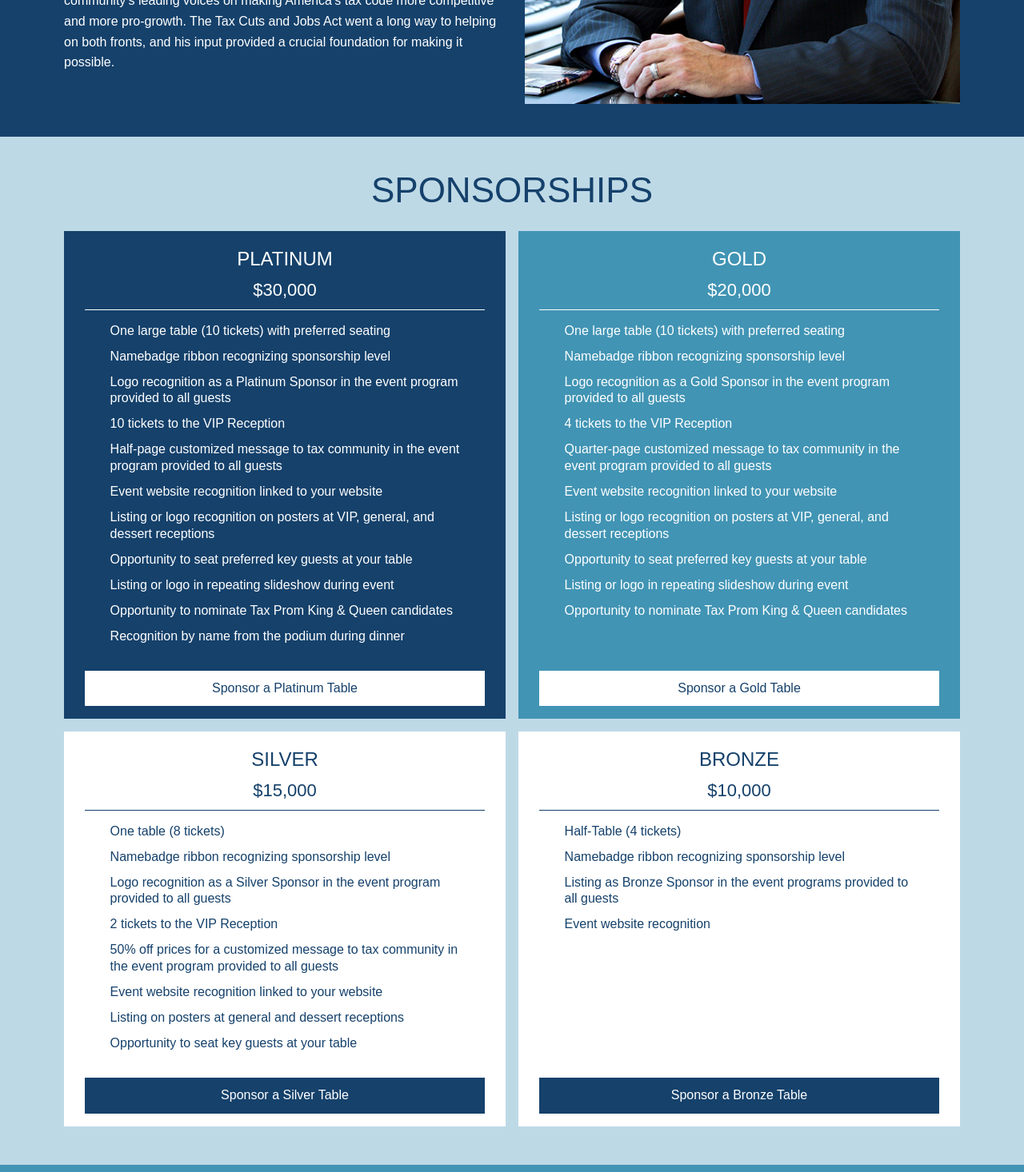
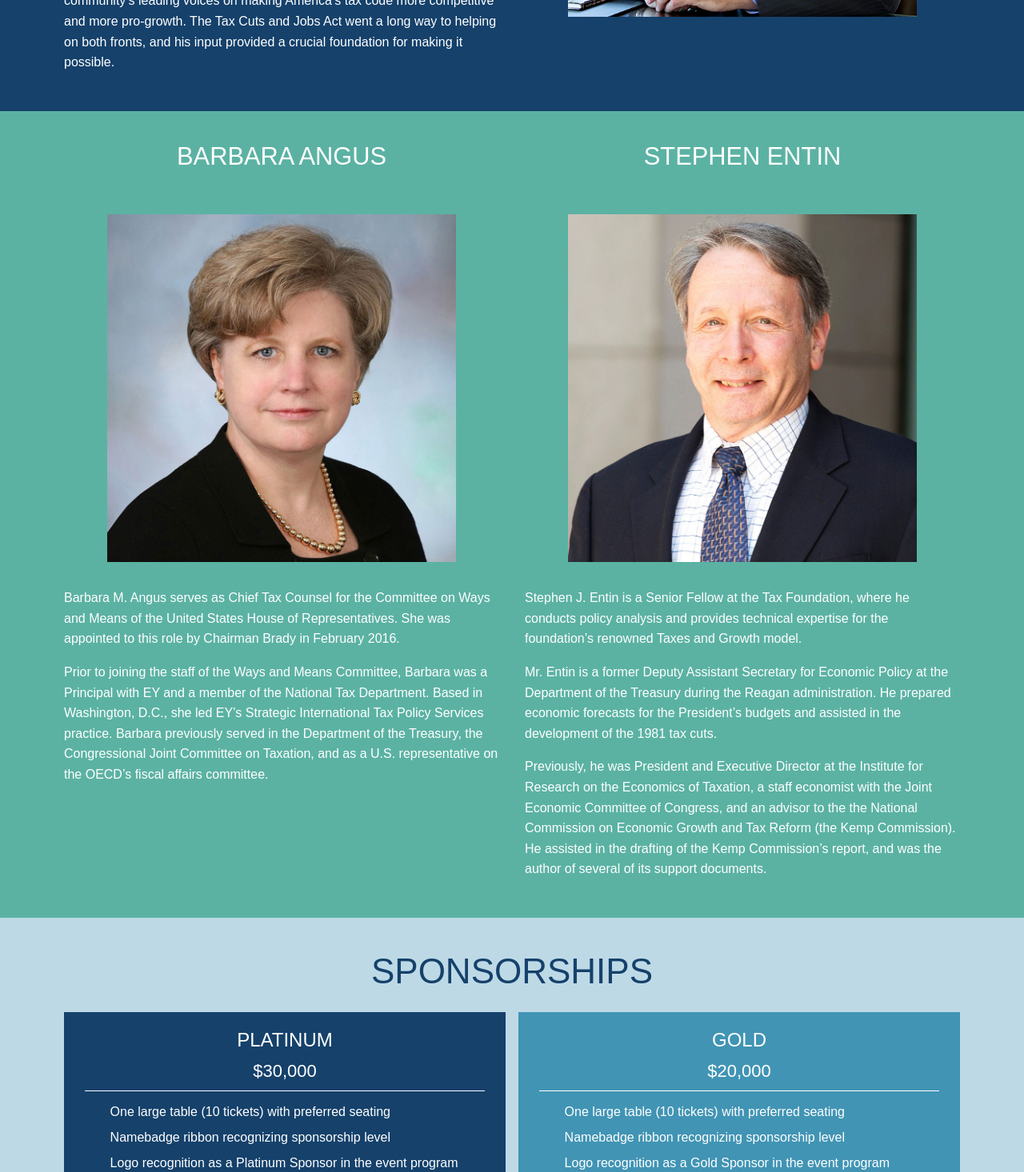
Before and after one commit to TaxFoundation/taxprom-2018, a React (Create React App) app: page / in a window 1280 px wide. Shown: the part 3600-5066 px from the top of the page at 80% size. Built offline with nearby package versions, Linux system fonts and the light colour scheme; a web font is replaced by a local one.

Commit message:
New section for Angus and Entin

```diff
--- a/src/data/taxprom2018.json
+++ b/src/data/taxprom2018.json
@@ -235,6 +235,10 @@
             "link": "https://www.fedex.com/en-us/home.html"
           },
           {
+            "name": "Microsoft Corporation",
+            "link": "https://www.microsoft.com/en-us/"
+          },
+          {
             "name": "Nareit",
             "link": "https://www.reit.com/"
           },
@@ -318,6 +322,10 @@
         ],
         "sponsors": [
           {
+            "name": "Akin Gump Strauss Hauer & Feld LLP",
+            "link": "https://www.akingump.com/en/"
+          },
+          {
             "name": "Baker McKenzie",
             "link": "https://www.bakermckenzie.com/en"
           },
@@ -359,10 +367,6 @@
           {
             "name": "The Men and Women of Hunt Consolidated, Inc.",
             "link": "http://www.huntconsolidated.com/"
-          },
-          {
-            "name": "Microsoft Corporation",
-            "link": "https://www.microsoft.com/en-us/"
           }
         ],
         "previousSponsors": [
--- a/src/sections/Awards.js
+++ b/src/sections/Awards.js
@@ -1,8 +1,10 @@
-import React from 'react';
+import React, { Fragment } from 'react';
 import styled from 'styled-components';
 import BackgroundColorContainer from '../components/BackgroundColorContainer';
 import SectionContainer from '../components/SectionContainer';
 import mw from '../images/mark-weinberger.jpg';
+import ba from '../images/BarbaraAngus.jpg';
+import se from '../images/SteveEntin.jpg';
 
 const AwardeeContainer = styled.div`
   display: grid;
@@ -20,9 +22,39 @@ const AwardeeContainer = styled.div`
   }
 `;
 
+const SecondaryAwardeeContainer = styled.div`
+  display: grid;
+  grid-gap: 2rem;
+  grid-template: auto / 1fr;
+  grid-template-areas:
+    'first-name'
+    'first-photo'
+    'first-bio'
+    'second-name'
+    'second-photo'
+    'second-bio';
+
+  p {
+    font-size: 1rem;
+    line-height: 1.6;
+    margin-bottom: 1rem;
+  }
+
+  @media (min-width: 920px) {
+    grid-template: repeat(3, auto) / repeat(2, 1fr);
+    grid-template-areas:
+      'first-name second-name'
+      'first-photo second-photo'
+      'first-bio second-bio';
+  }
+`;
+
 const AwardeeText = styled.div``;
 
-const AwardeePhoto = styled.div``;
+const AwardeePhoto = styled.img`
+  margin: 0 auto;
+  width: 80%;
+`;
 
 const Name = styled.div`
   border-bottom: 1px solid #fff;
@@ -31,13 +63,14 @@ const Name = styled.div`
 `;
 
 const Awards = props => (
+  <Fragment>
     <BackgroundColorContainer bg="primary" color="white" id={props.id}>
       <SectionContainer>
         <h3>2018 Distinguished Service Award</h3>
         <AwardeeContainer>
           <AwardeeText>
             <Name>
-            <h4>Mark Weinberger</h4>
+              <h4>Keynote: Mark Weinberger</h4>
               <p style={{ textAlign: 'center' }}>Global Chairman and CEO of EY</p>
             </Name>
             <p>
@@ -56,12 +89,50 @@ const Awards = props => (
               helping on both fronts, and his input provided a crucial foundation for making it possible.
             </p>
           </AwardeeText>
-        <AwardeePhoto>
-          <img src={mw} alt="Mark Weinberger" style={{ width: '100%' }} />
-        </AwardeePhoto>
+          <AwardeePhoto src={mw} alt="Mark Weinberger" />
         </AwardeeContainer>
       </SectionContainer>
     </BackgroundColorContainer>
+    <BackgroundColorContainer bg="secondary" color="white">
+      <SectionContainer>
+        <SecondaryAwardeeContainer>
+          <h4 style={{ gridArea: 'first-name' }}>Barbara Angus</h4>
+          <AwardeePhoto src={ba} alt="Barbara Angus" style={{ gridArea: 'first-photo' }} />
+          <AwardeeText style={{ gridArea: 'first-bio' }}>
+            <p>
+              Barbara M. Angus serves as Chief Tax Counsel for the Committee on Ways and Means of the United States
+              House of Representatives. She was appointed to this role by Chairman Brady in February 2016.
+            </p>
+            <p>
+              Prior to joining the staff of the Ways and Means Committee, Barbara was a Principal with EY and a member
+              of the National Tax Department. Based in Washington, D.C., she led EY’s Strategic International Tax Policy
+              Services practice. Barbara previously served in the Department of the Treasury, the Congressional Joint
+              Committee on Taxation, and as a U.S. representative on the OECD’s fiscal affairs committee.
+            </p>
+          </AwardeeText>
+          <h4 style={{ gridArea: 'second-name' }}>Stephen Entin</h4>
+          <AwardeePhoto src={se} alt="Stephen Entin" style={{ gridArea: 'second-photo' }} />
+          <AwardeeText style={{ gridArea: 'second-bio' }}>
+            <p>
+              Stephen J. Entin is a Senior Fellow at the Tax Foundation, where he conducts policy analysis and provides
+              technical expertise for the foundation’s renowned Taxes and Growth model.
+            </p>
+            <p>
+              Mr. Entin is a former Deputy Assistant Secretary for Economic Policy at the Department of the Treasury
+              during the Reagan administration. He prepared economic forecasts for the President’s budgets and assisted
+              in the development of the 1981 tax cuts.
+            </p>
+            <p>
+              Previously, he was President and Executive Director at the Institute for Research on the Economics of
+              Taxation, a staff economist with the Joint Economic Committee of Congress, and an advisor to the the
+              National Commission on Economic Growth and Tax Reform (the Kemp Commission). He assisted in the drafting
+              of the Kemp Commission’s report, and was the author of several of its support documents.
+            </p>
+          </AwardeeText>
+        </SecondaryAwardeeContainer>
+      </SectionContainer>
+    </BackgroundColorContainer>
+  </Fragment>
 );
 
 export default Awards;
```
Also changed, not shown: src/images/BarbaraAngus.jpg (added), src/images/SteveEntin.jpg (added). Lines whose indentation alone changed are shown as unchanged.
